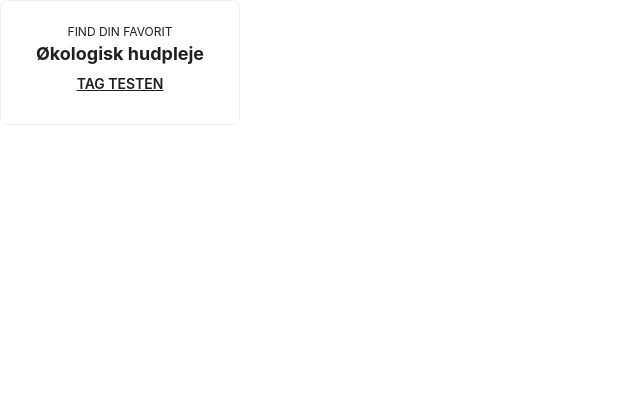
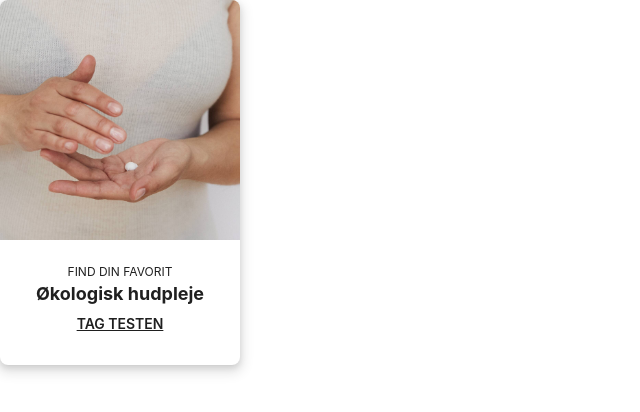
Before and after one commit to emma510t/matas, a Next.js app: page / in a window 1280 px wide. Shown: the top 412 px of the page, without its empty margins (0-640 px from the left). Built offline with nearby package versions, Linux system fonts and the light colour scheme.

Commit message:
weeboppb

```diff
--- a/src/app/layout.jsx
+++ b/src/app/layout.jsx
@@ -4,7 +4,7 @@ import "./globals.css";
 const inter = Inter({ subsets: ["latin"] });
 
 export const metadata = {
-  title: "Matas",
+  title: "ikke matas",
   description: "Matas skoleprpjekt",
 };
 
--- a/src/app/page.jsx
+++ b/src/app/page.jsx
@@ -4,7 +4,7 @@ import ModalX from "@/components/ModalX";
 export default function Home() {
   return (
     <>
-      <CardX>
+      <CardX name="/img/oekologisk-hudpleje.jpg">
         <div className="flex flex-col items-center">
           <p className="text-xs">FIND DIN FAVORIT</p>
           <p className="font-bold text-lg">Økologisk hudpleje</p>
--- a/src/components/CardX.jsx
+++ b/src/components/CardX.jsx
@@ -1,3 +1,4 @@
+"use client";
 import { Card } from "antd";
 
 export default function CardX({ children, name }) {
@@ -5,7 +6,7 @@ export default function CardX({ children, name }) {
     <Card
       hoverable
       style={{ width: 240 }}
-      cover={<image alt="example" src={name} />}
+      cover={<img alt="example" src={name} />}
     >
       {children}
     </Card>
```
